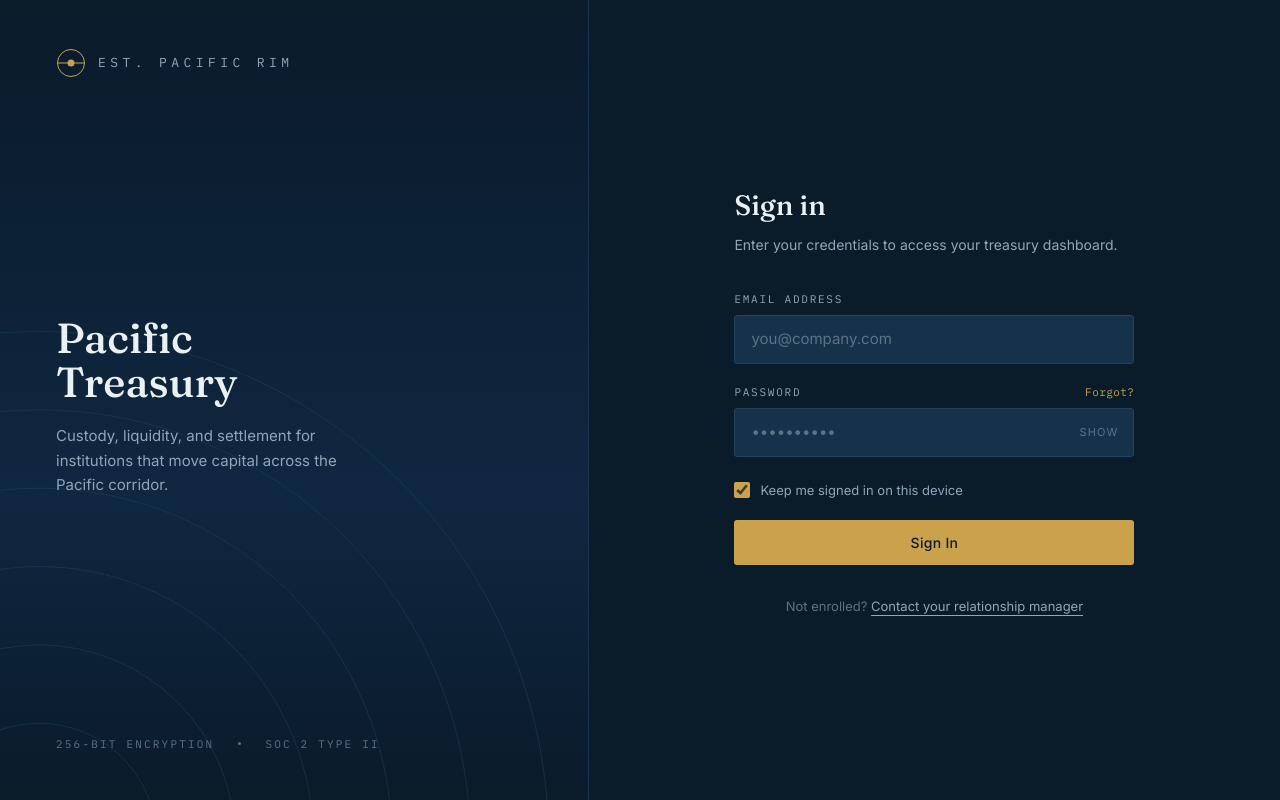
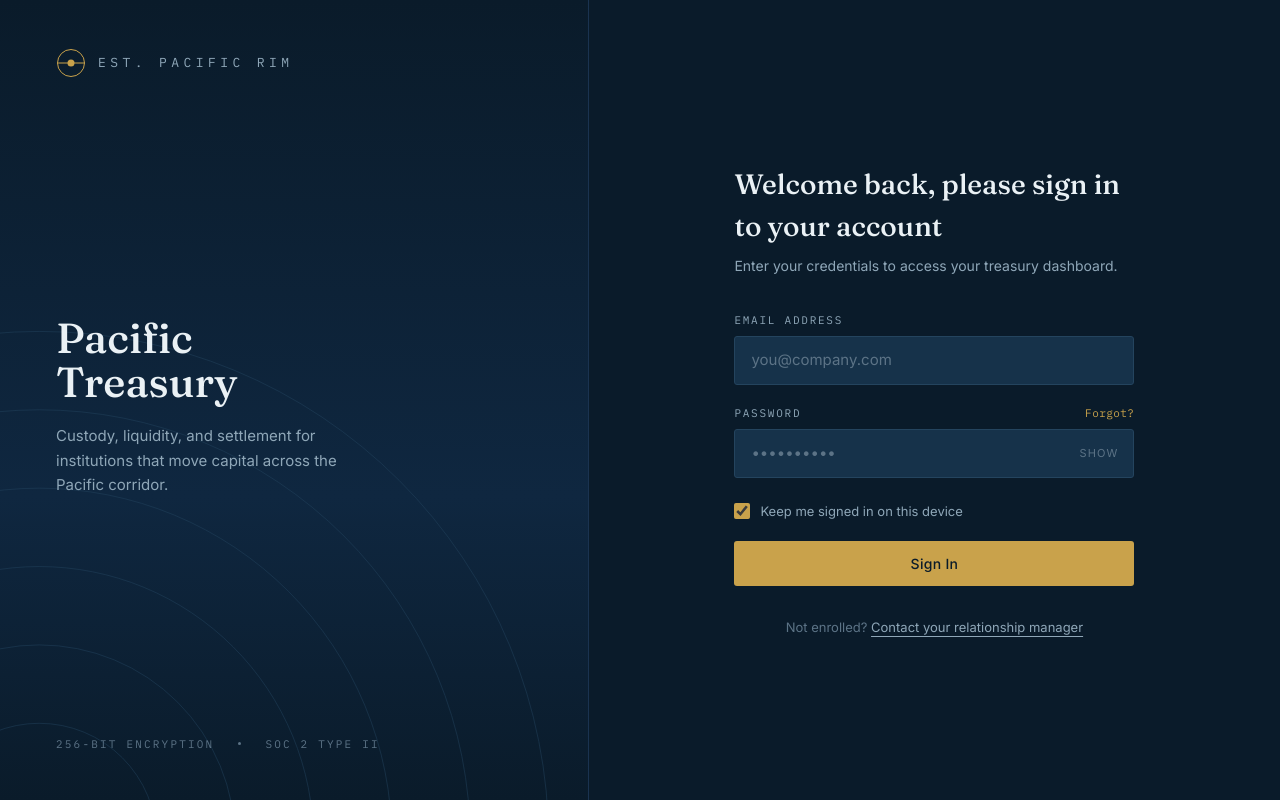
Before and after one commit to Chinnu-R/Pacific-Treasury, a Next.js app: page / in a window 1280 px wide. Built offline with nearby package versions, Linux system fonts and the light colour scheme.

Commit message:
edited the sign in text field

```diff
--- a/app/page.tsx
+++ b/app/page.tsx
@@ -168,7 +168,7 @@ export default function LoginPage() {
 
           <div className="mb-9">
             <h2 className="font-[family-name:var(--font-display)] text-[28px] font-medium text-[var(--color-text)]">
-              Sign in
+              Welcome back, please sign in to your account
             </h2>
             <p className="mt-2 text-[14px] text-[var(--color-text-muted)]">
               Enter your credentials to access your treasury dashboard.
```
